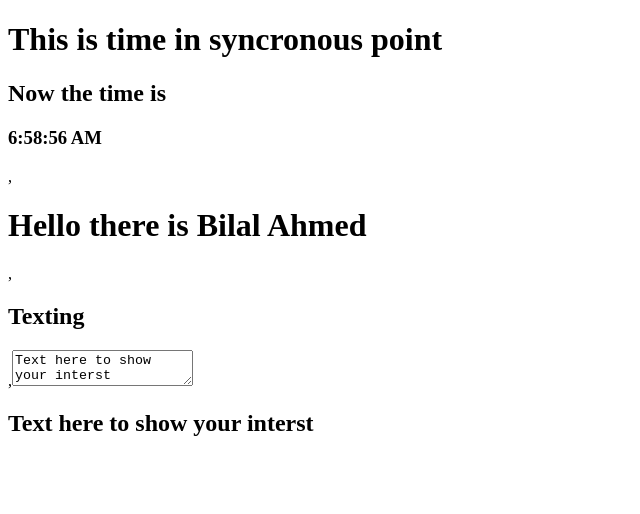
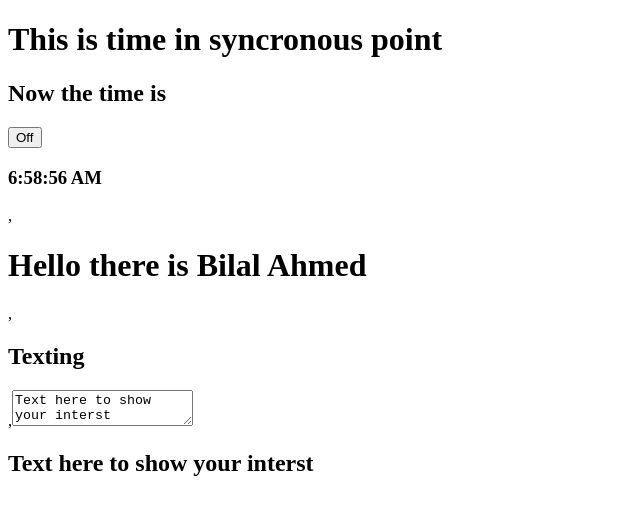
Before and after one commit to pkBilalAhmad/ReactStudy2021, a React (Create React App) app: page / in a window 1280 px wide. Shown: the top 514 px of the page, without its empty margins (0-640 px from the left). Built offline with nearby package versions, Linux system fonts and the light colour scheme.

Commit message:
ToggleOnButton Event Handling 1 CamelCase 2 henlder in {}  3 no parenthes for hendler

```diff
--- a/src/countIncrement.js
+++ b/src/countIncrement.js
@@ -5,18 +5,19 @@ class TextCounter extends React.Component {
     constructor(props) {
         super(props);
         this.state = { text: "Text here to show your interst" }
+        this.inc = this.inc.bind(this)
     }
     inc(e) {
-        this.setState({
+        this.setState(() => ({
             text: e.target.value
-        });
+        }));
     }
     render() {
         return (
             <div>
                 <h1>Hello there is Bilal Ahmed</h1>,
                 <h2>Texting</h2>,
-                <textarea defaultValue={this.state.text} onChange={this.inc} ></textarea>
+                <textarea value={this.state.text} onChange={this.inc} />
                 <h2>{this.state.text}</h2>
             </div>
         );
--- a/src/index.js
+++ b/src/index.js
@@ -1,6 +1,9 @@
 import React from 'react';
 import ReactDOM from 'react-dom';
 import TextCounter from './countIncrement';
+import Toggle from './toggleOn';
+
+
 class Clock extends React.Component {
   constructor(props) {
     super(props);
@@ -19,6 +22,7 @@ class Clock extends React.Component {
       <div>
         <h1>This is time in syncronous point</h1>
         <h2>Now the time is </h2>
+        <Toggle />
         <h3>{this.state.time.toLocaleTimeString()}</h3>
       </div>
     );
--- /dev/null
+++ b/src/toggleOn.js
@@ -0,0 +1,26 @@
+import React from 'react';
+// import ReactDOM from 'react-dom';
+
+class Toggle extends React.Component {
+    constructor(props) {
+        super(props);
+        this.state = { isToggleOn: false }
+        this.toggle = this.toggle.bind(this)
+    }
+    toggle() {
+        this.setState((prevState) => (
+            {
+                isToggleOn: !prevState.isToggleOn
+            }
+        ));
+    }
+    render() {
+        return (
+            <div>
+                <button onClick={this.toggle}>{this.state.isToggleOn ? "On" : "Off"}</button>
+            </div>
+        );
+    }
+}
+
+export default Toggle;
```
